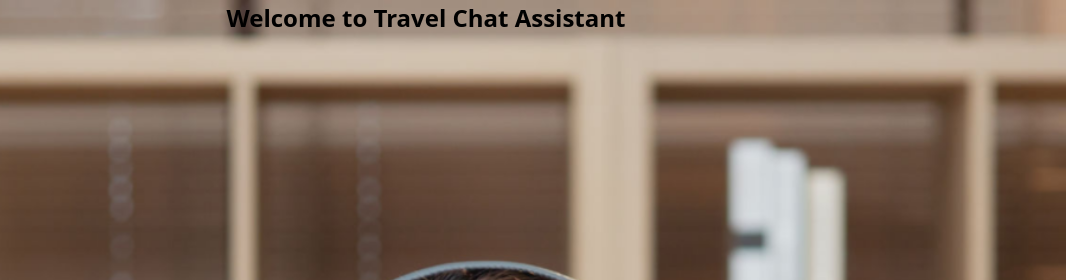
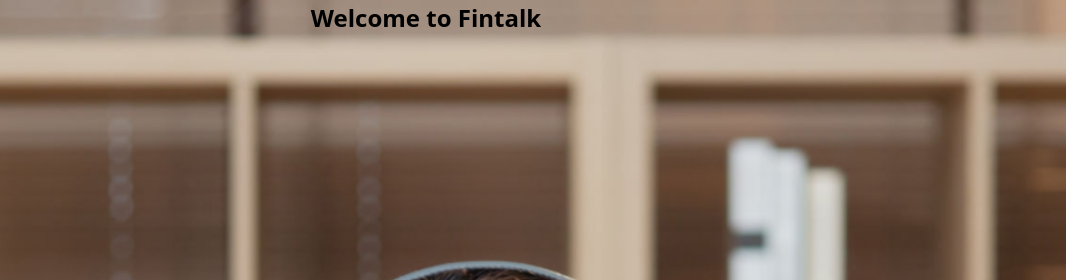
Before and after one commit to Anurag1275/fintalk__, a plain HTML site: page chat-assistant-main/index.html in a window 1280 px wide. Shown: the top 280 px of the page, 214-1280 px from the left. Drawn offline with nearby package versions, Linux system fonts and the light colour scheme.

Commit message:
Update index.html

```diff
--- a/chat-assistant-main/index.html
+++ b/chat-assistant-main/index.html
@@ -20,7 +20,7 @@
 </head>
 <body>
     <div class="items-center">
-        <h4 style="text-align: center;font-weight:bold;font-size: x-large"> Welcome to Travel Chat Assistant </h4>
+        <h4 style="text-align: center;font-weight:bold;font-size: x-large"> Welcome to Fintalk </h4>
         <img src="logo.svg" width="200px" height="200px" style="float: left; margin: 10px 15px 15px 10px;">
     </div>
 </body>
```
